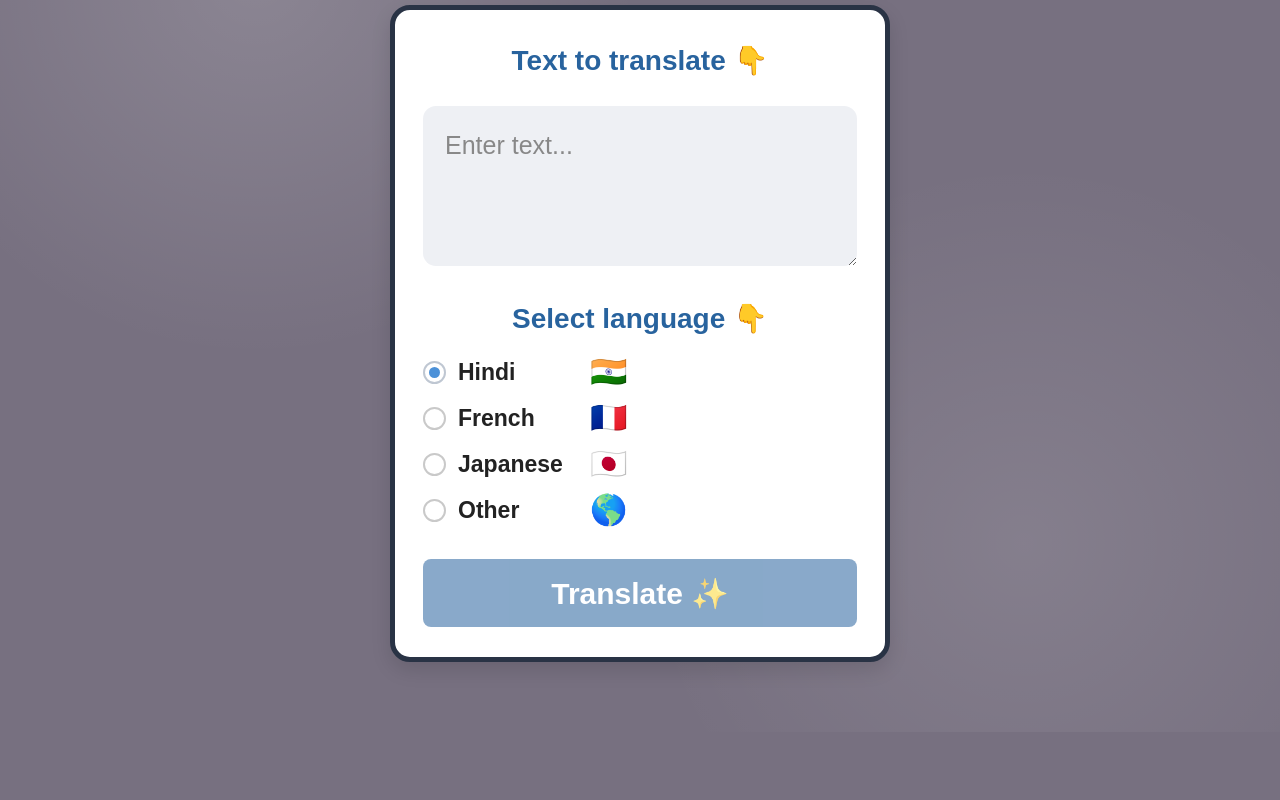
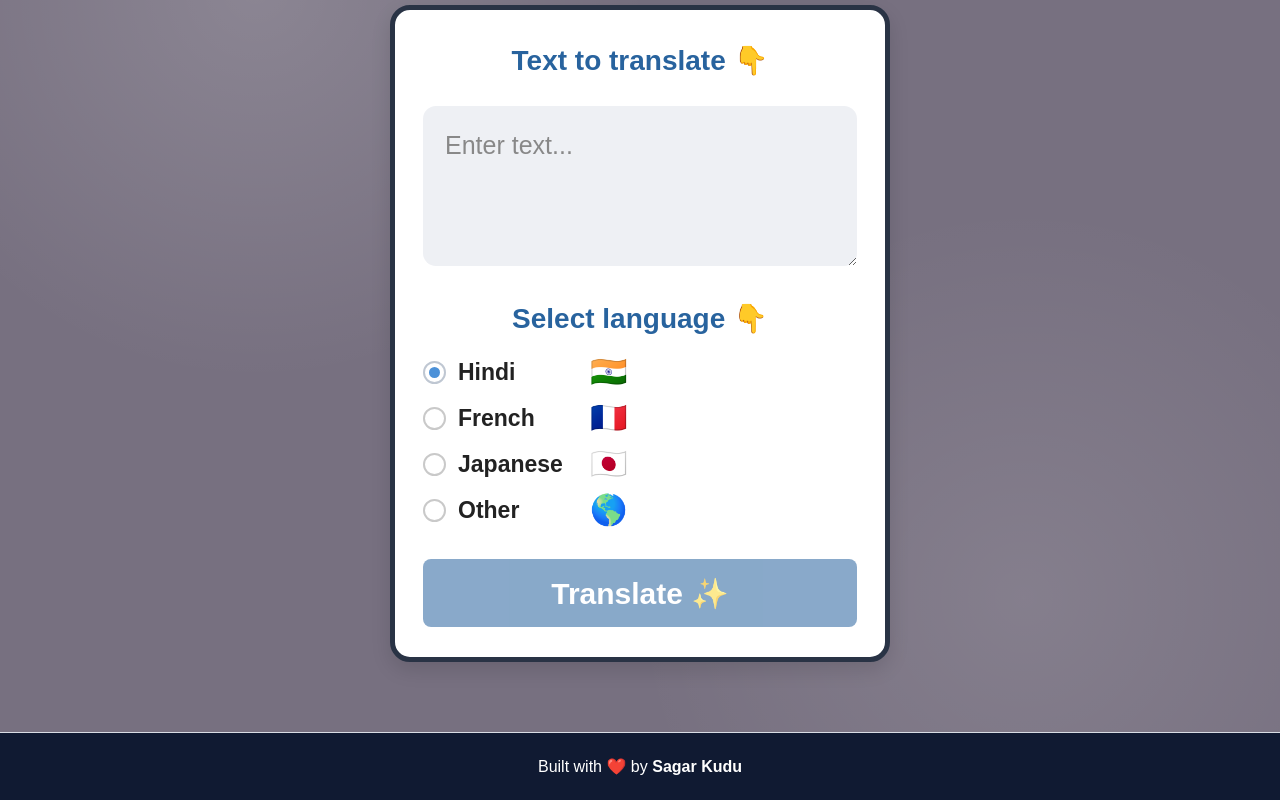
Before and after one commit to sagarkudu/polllyglot-ai-translation-app, a React (Vite) app in the folder frontend/: page / in a window 1280 px wide. Shown: the part 213-1013 px from the top of the page. Before the commit the page ends 945 px from the top, so only its background shows below. Built offline with nearby package versions, Linux system fonts and the light colour scheme.

Commit message:
added footer

```diff
--- a/frontend/src/App.jsx
+++ b/frontend/src/App.jsx
@@ -1,7 +1,13 @@
+import Footer from "./layout/Footer";
 import TranslatorPage from "./pages/TranslatorPage";
 
 function App() {
-  return <><TranslatorPage /></>;
+  return (
+    <>
+      <TranslatorPage />
+      <Footer />
+    </>
+  );
 }
 
 export default App;
--- a/frontend/src/index.css
+++ b/frontend/src/index.css
@@ -479,7 +479,6 @@ body {
 ========================= */
 
 @media (max-width: 480px) {
-
   .translation-result-wrapper .translation-output {
     padding-right: 58px;
   }
@@ -497,7 +496,6 @@ body {
   .copy-status {
     font-size: 13px;
   }
-
 
   .header-content {
     min-height: 200px;
@@ -673,6 +671,49 @@ body {
   }
 }
 
+.linkedin-title-link {
+  text-decoration: none;
+  color: inherit;
+}
+
+.linkedin-title-link:hover {
+  text-decoration: none;
+  color: inherit;
+}
+
+.developer-footer {
+  width: 100%;
+  padding: 24px 20px;
+
+  background: #101a32;
+
+  border-top: 1px solid #d9dde5;
+
+  text-align: center;
+
+  font-size: 2vmin;
+  color: #fff;
+}
+
+.developer-footer p {
+  margin: 0;
+}
+
+.developer-footer a {
+  color: #ffffff;
+
+  font-weight: 700;
+
+  text-decoration: none;
+
+  transition: color 0.2s ease;
+}
+
+.developer-footer a:hover {
+  color: #ffffff;
+  text-decoration: underline;
+}
+
 /* =========================
    COPY TRANSLATION
 ========================= */
--- /dev/null
+++ b/frontend/src/layout/Footer.jsx
@@ -0,0 +1,19 @@
+
+const Footer = () => {
+  return (
+    <footer className="developer-footer">
+      <p>
+        Built with ❤️ by{" "}
+        <a
+          href="https://www.linkedin.com/in/sagarkudu/"
+          target="_blank"
+          rel="noopener noreferrer"
+        >
+          Sagar Kudu
+        </a>
+      </p>
+    </footer>
+  );
+};
+
+export default Footer;
--- a/frontend/src/layout/Header.jsx
+++ b/frontend/src/layout/Header.jsx
@@ -3,12 +3,17 @@ function Header() {
     <header className="header">
       <div className="header-content">
         <div className="logo-section">
-          <div className="parrot">
-            🦜
-          </div>
+          <div className="parrot">🦜</div>
 
           <div className="brand">
-            <h1>PollyGlot</h1>
+            <a
+              href="https://www.linkedin.com/in/sagarkudu/"
+              target="_blank"
+              rel="noopener noreferrer"
+              className="linkedin-title-link"
+            >
+              <h1>PollyGlot</h1>
+            </a>
 
             <p>Perfect Translation Every Time using AI ✨</p>
           </div>
```
Also changed, not shown: 1 other file (tests, documents, lock files or other folders).
